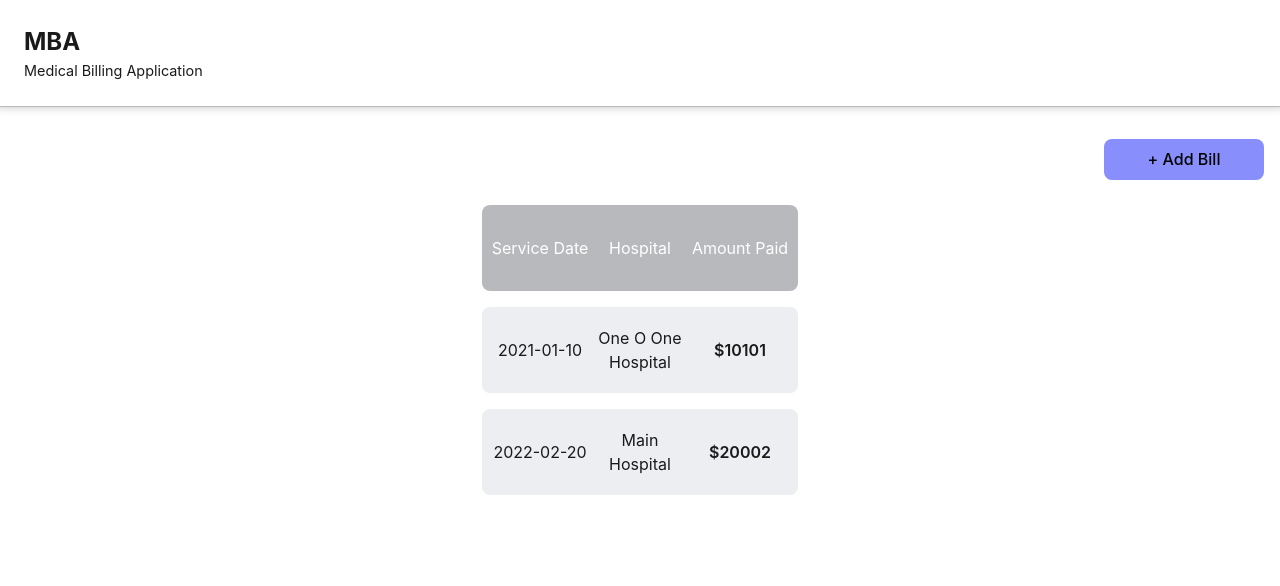
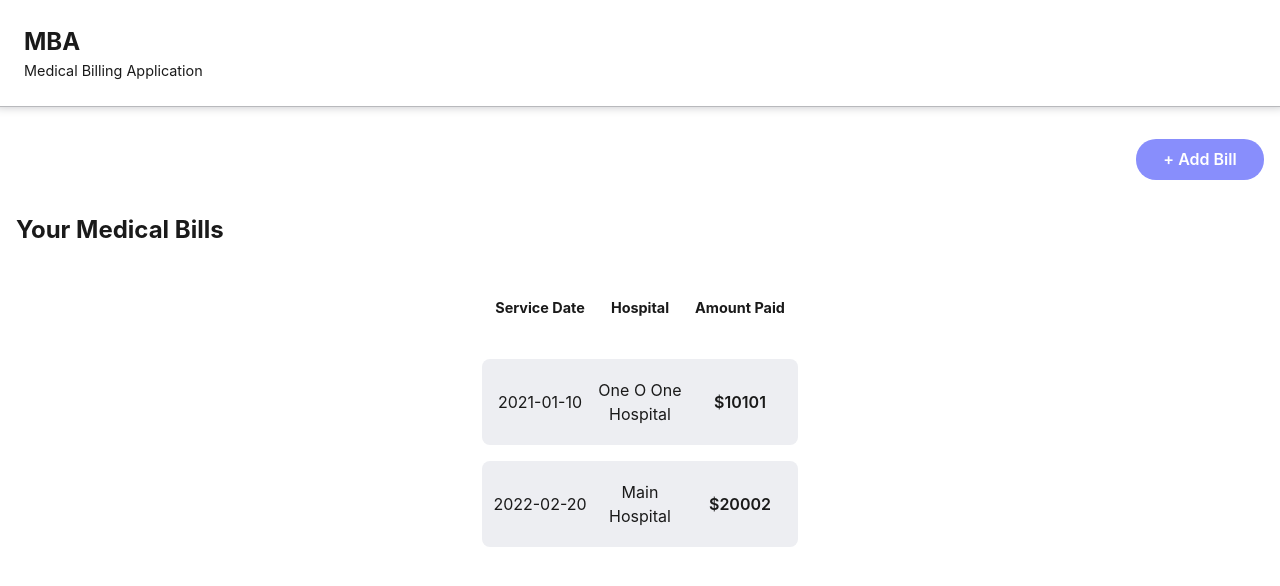
Before and after one commit to christinaor/medical-billing-app, a React (Vite) app: page / in a window 1280 px wide. Shown: the top 586 px of the page. Built offline with nearby package versions, Linux system fonts and the light colour scheme.

Commit message:
Fix styles

```diff
--- a/src/components/BillsContent/BillsContent.jsx
+++ b/src/components/BillsContent/BillsContent.jsx
@@ -11,6 +11,7 @@ export default function BillsContent({ handleAddBill }) {
         handleClick={handleAddBill}
         text='+ Add Bill'
       />
+      <h2 className={styles.billsContentTitle}>Your Medical Bills</h2>
       <BillsList />
     </div>
   )
--- a/src/components/BillsContent/styles.module.scss
+++ b/src/components/BillsContent/styles.module.scss
@@ -7,10 +7,13 @@
   padding: 1rem;
 }
 
+.billsContentTitle {
+  align-self: flex-start;
+  padding-top: 2rem;
+}
+
 .addBillButton {
   align-self: flex-end;
   // padding-right: 1.5rem;
-  width: 10rem;
-
-  font-weight: 500;
+  width: 8rem;
 }
--- a/src/components/BillsList/styles.module.scss
+++ b/src/components/BillsList/styles.module.scss
@@ -14,14 +14,16 @@
   display: grid;
   grid-template-columns: 100px 100px 100px;
   align-items: center;
-  margin: 0.5rem 0;
+  // margin: 0.5rem 0;
   padding: 0.5rem;
   min-height: 70px;
+  text-align: center;
 
-  text-align: center;
-  border-radius: 8px;
-  color: $mainTextColorWhite;
-  background-color: $backgroundColorGrey;
+  font-size: 0.9rem;
+  font-weight: 700;
+  // border-radius: 8px;
+  // color: $mainTextColorWhite;
+  // background-color: $backgroundColorGrey;
 }
 
 .billsListItem {
--- a/src/containers/AddBillFormPage/styles.module.scss
+++ b/src/containers/AddBillFormPage/styles.module.scss
@@ -35,8 +35,8 @@
   border: 1px solid $backgroundColorGrey;
 }
 
-.billUploadInput {
-  border: none;
+.addBillForm input.billUploadInput {
+  border: 0;
 }
 
 .error {
--- a/src/containers/AddBillSummary/styles.module.scss
+++ b/src/containers/AddBillSummary/styles.module.scss
@@ -12,7 +12,12 @@
   display: grid;
   grid-template-columns: 1fr 1fr;
   row-gap: 1rem;
-  padding: 1rem 0;
+  column-gap: 1rem;
+  align-items: center;
+  padding: 1rem;
+
+  border-radius: 8px;
+  background-color: $backgroundColorLightGrey;
 }
 
 .addBillSummaryDetails label {
@@ -20,6 +25,10 @@
   display: flex;
   align-items: center;
   font-size: 0.9rem;
+}
+
+.addBillSummaryDetails div {
+  font-weight: 600;
 }
 
 .prompt {
--- a/src/styles/global.scss
+++ b/src/styles/global.scss
@@ -68,12 +68,13 @@ a:hover {
 }
 
 button {
-  border-radius: 8px;
+  border-radius: 20px;
   border: 1px solid transparent;
   padding: 0.6em 1.2em;
   font-size: 1em;
-  font-weight: 500;
+  font-weight: 600;
   font-family: inherit;
+  color: $mainTextColorWhite;
   background-color: $linkColorPurple;
   cursor: pointer;
   transition: border-color 0.25s;
```
